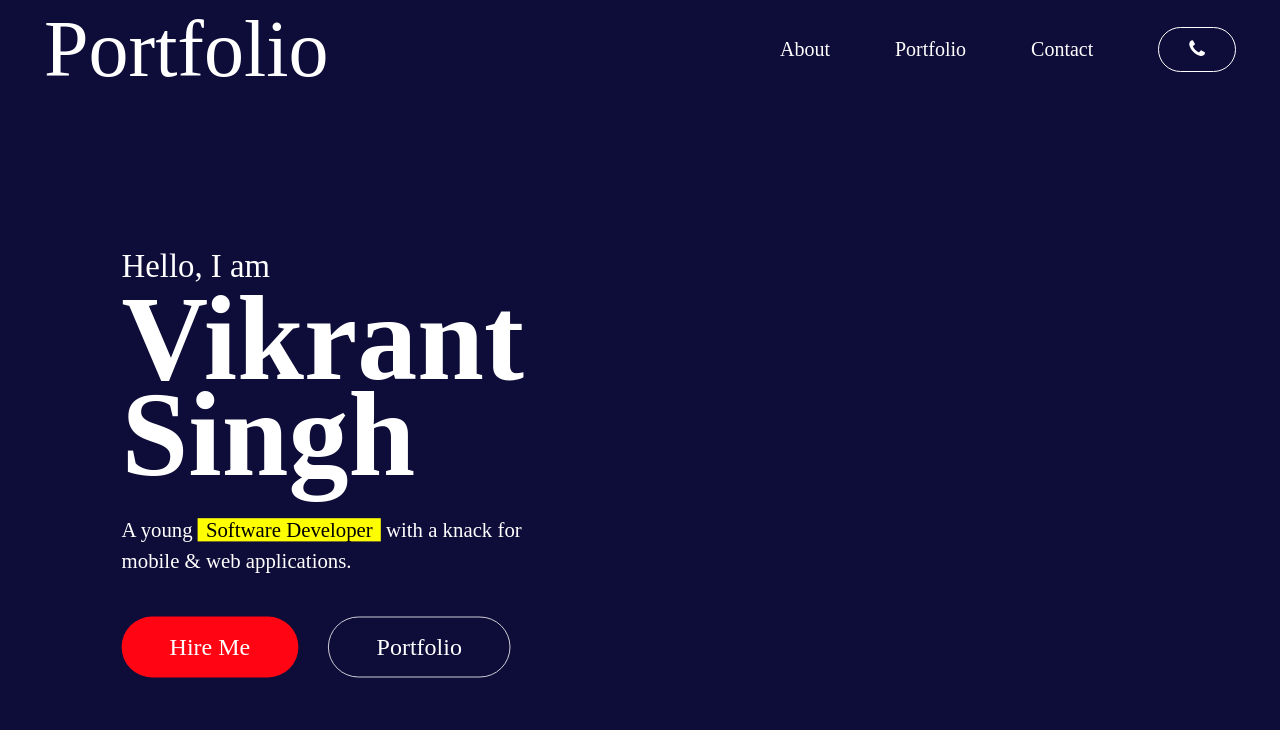
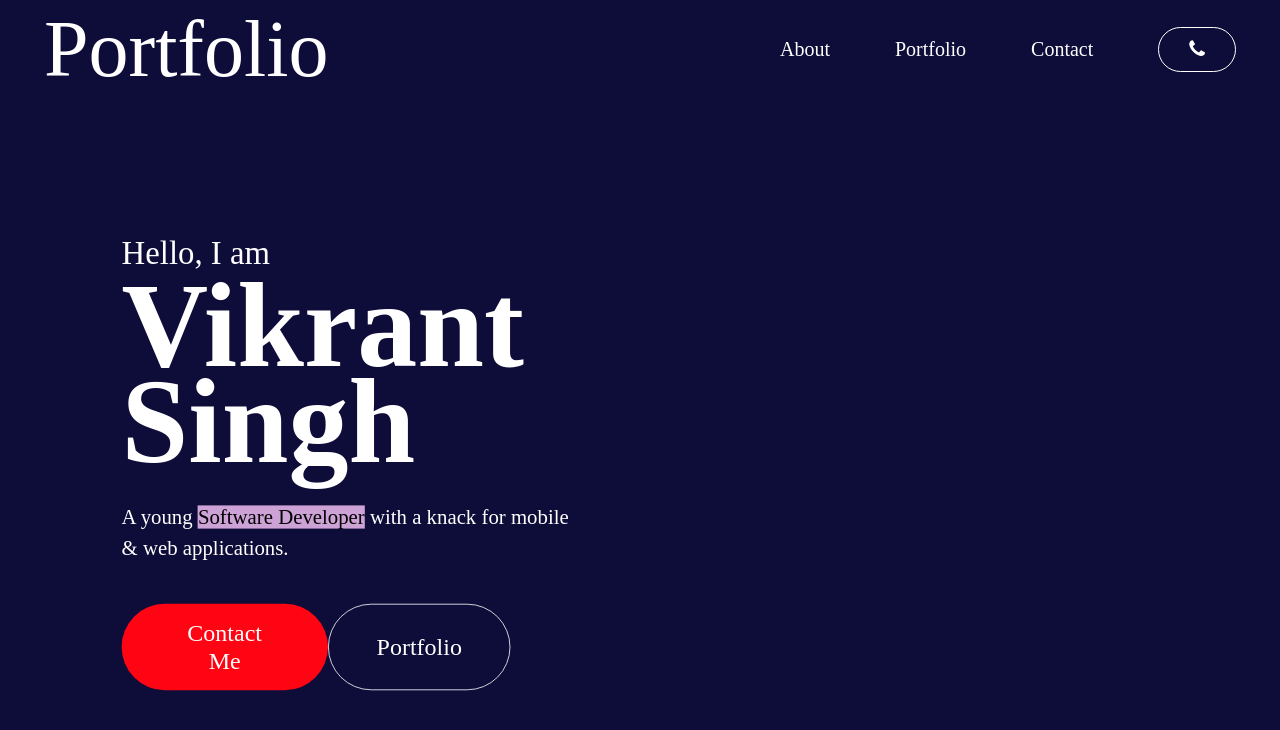
Before and after one commit to guyVicky/portfolio, a plain HTML site: page index.html in a window 1280 px wide. Drawn offline with Linux system fonts and the light colour scheme.

Commit message:
Cleaning up

```diff
--- a/css/main.css
+++ b/css/main.css
@@ -176,4 +176,11 @@ section .intro .right_intro {
           flex: 1;
   height: 100vh;
 }
-/*# sourceMappingURL=main.css.map */
+
+.highlight {
+background-color:rgb(205, 162, 214);
+color:rgb(0, 0, 0);
+padding: 0px -2px;
+font-weight: 500;
+
+}
--- a/index.html
+++ b/index.html
@@ -26,10 +26,10 @@
                     </div>
                     <h1>Vikrant Singh</h1>
                     <div class="about">
-                        A young <span style="background-color:yellow; color: #000; padding: 0px 10px; font-weight: 500;">Software Developer</span> with a knack for mobile & web applications.
+                        A young <span class="highlight">Software Developer</span> with a knack for mobile & web applications.
                     </div>
                     <div class="cta_section">
-                        <button class="cta_hire">Hire Me</button>
+                        <button class="cta_hire">Contact Me</button>
                         <button class="cta_portfolio">Portfolio</button>
                     </div>
                 </div>
```
Also changed, not shown: 1 other file.
